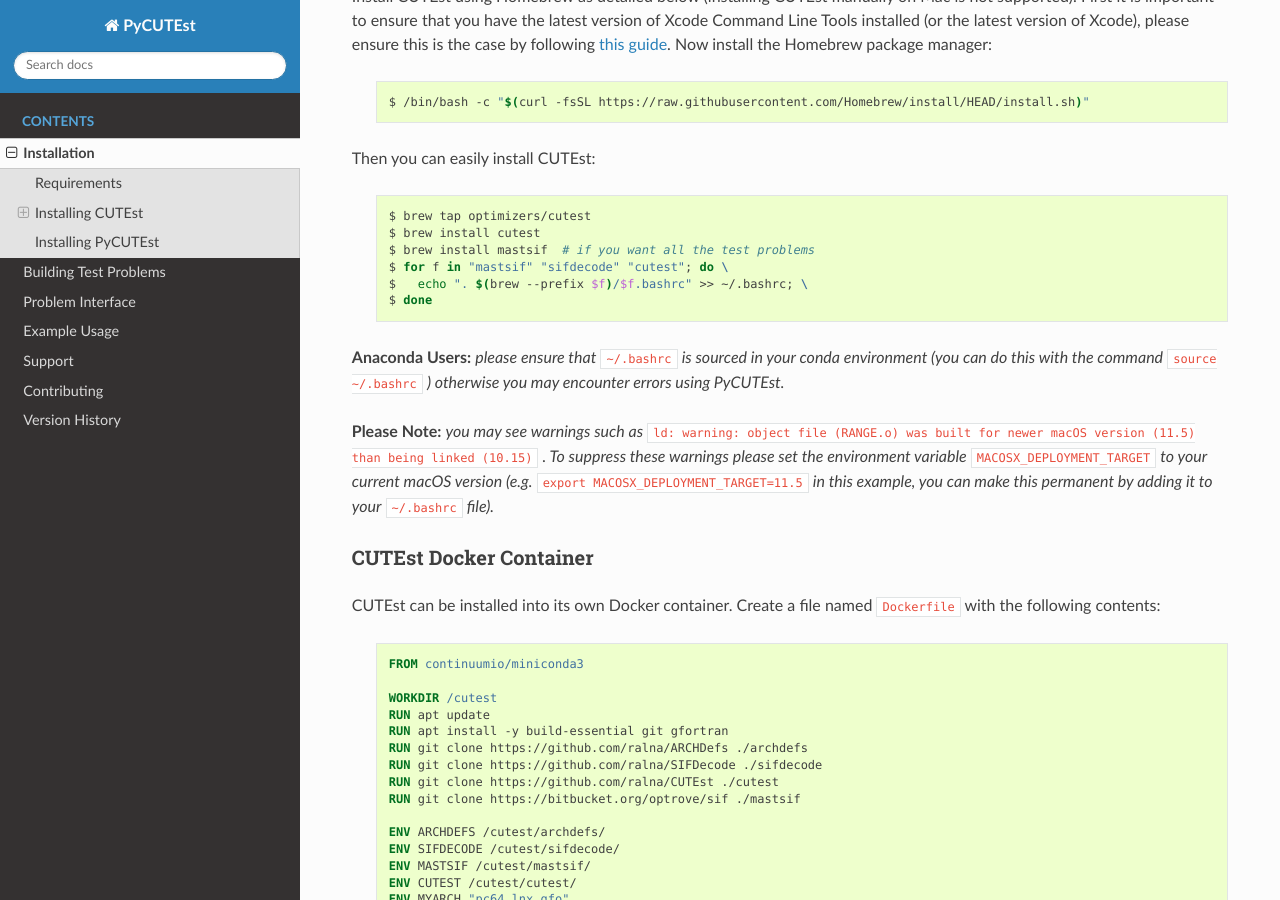
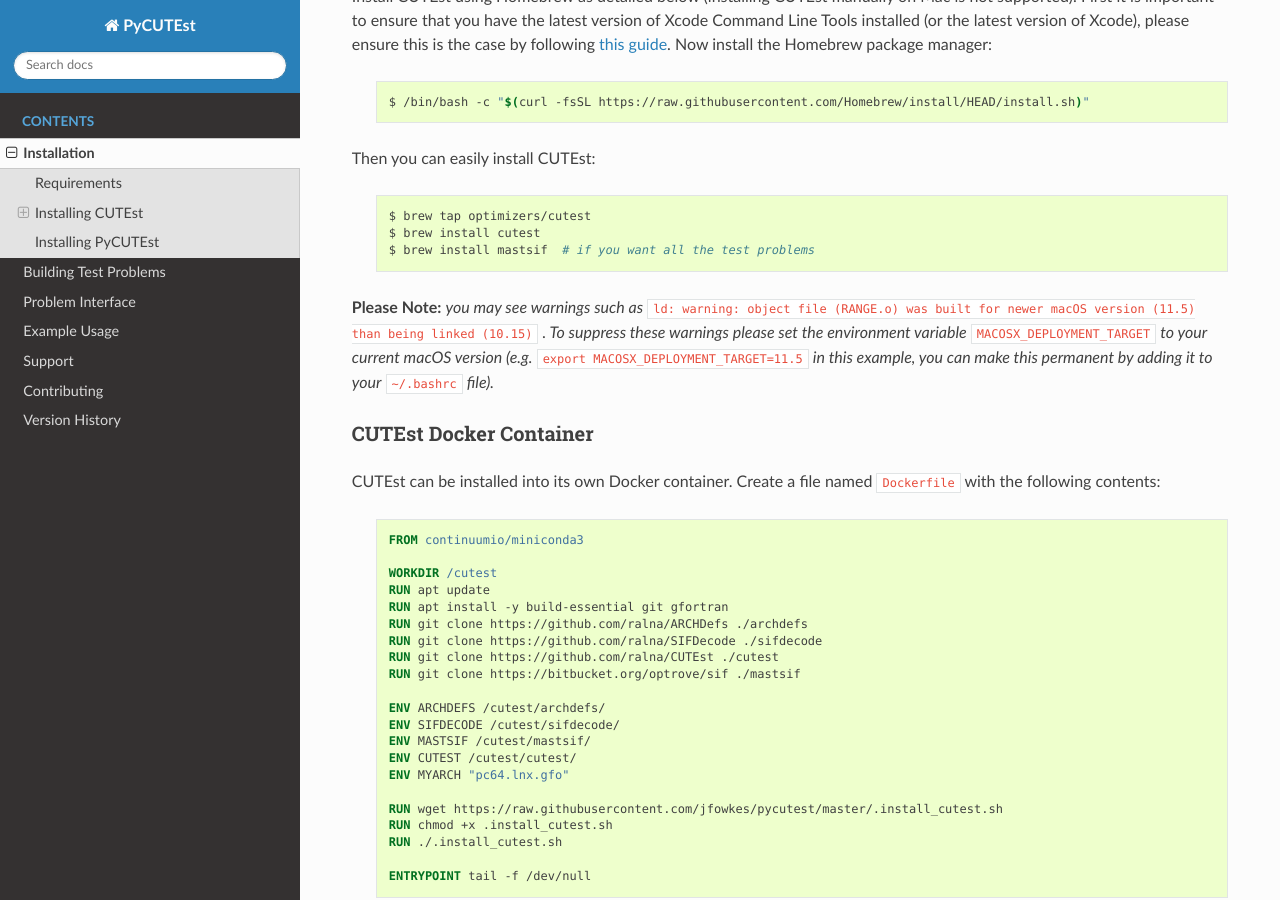
Before and after one commit to jfowkes/pycutest, a Sphinx documentation site: the page built from docs/install.rst, in a window 1280 px wide and 900 px high, scrolled down 1486 px. Built offline with Sphinx 7.4.7 and the Read the Docs theme 3.1.0, drawn with Linux system fonts in a browser that asks for light colours.

Commit message:
[CI] Drop .bashrcs for macOS

```diff
--- a/README.rst
+++ b/README.rst
@@ -75,11 +75,6 @@
     $ brew tap optimizers/cutest
     $ brew install cutest
     $ brew install mastsif  # if you want all the test problems
-    $ for f in "mastsif" "sifdecode" "cutest"; do \
-    $   echo ". $(brew --prefix $f)/$f.bashrc" >> ~/.bashrc; \
-    $ done
-
-**Anaconda Users:** *please ensure that* :code:`~/.bashrc` *is sourced in your conda environment (you can do this with the command* :code:`source ~/.bashrc` *) otherwise you may encounter errors using PyCUTEst.*
 
 **Please Note:** *you may see warnings such as* :code:`ld: warning: object file (RANGE.o) was built for newer macOS version (11.5) than being linked (10.15)` *. To suppress these warnings please set the environment variable* :code:`MACOSX_DEPLOYMENT_TARGET` *to your current macOS version (e.g.* :code:`export MACOSX_DEPLOYMENT_TARGET=11.5` *in this example, you can make this permanent by adding it to your* :code:`~/.bashrc` *file).*
 
--- a/docs/install.rst
+++ b/docs/install.rst
@@ -74,11 +74,6 @@
     $ brew tap optimizers/cutest
     $ brew install cutest
     $ brew install mastsif  # if you want all the test problems
-    $ for f in "mastsif" "sifdecode" "cutest"; do \
-    $   echo ". $(brew --prefix $f)/$f.bashrc" >> ~/.bashrc; \
-    $ done
-
-**Anaconda Users:** *please ensure that* :code:`~/.bashrc` *is sourced in your conda environment (you can do this with the command* :code:`source ~/.bashrc` *) otherwise you may encounter errors using PyCUTEst.*
 
 **Please Note:** *you may see warnings such as* :code:`ld: warning: object file (RANGE.o) was built for newer macOS version (11.5) than being linked (10.15)` *. To suppress these warnings please set the environment variable* :code:`MACOSX_DEPLOYMENT_TARGET` *to your current macOS version (e.g.* :code:`export MACOSX_DEPLOYMENT_TARGET=11.5` *in this example, you can make this permanent by adding it to your* :code:`~/.bashrc` *file).*
 
```
Also changed, not shown: 1 other file.
